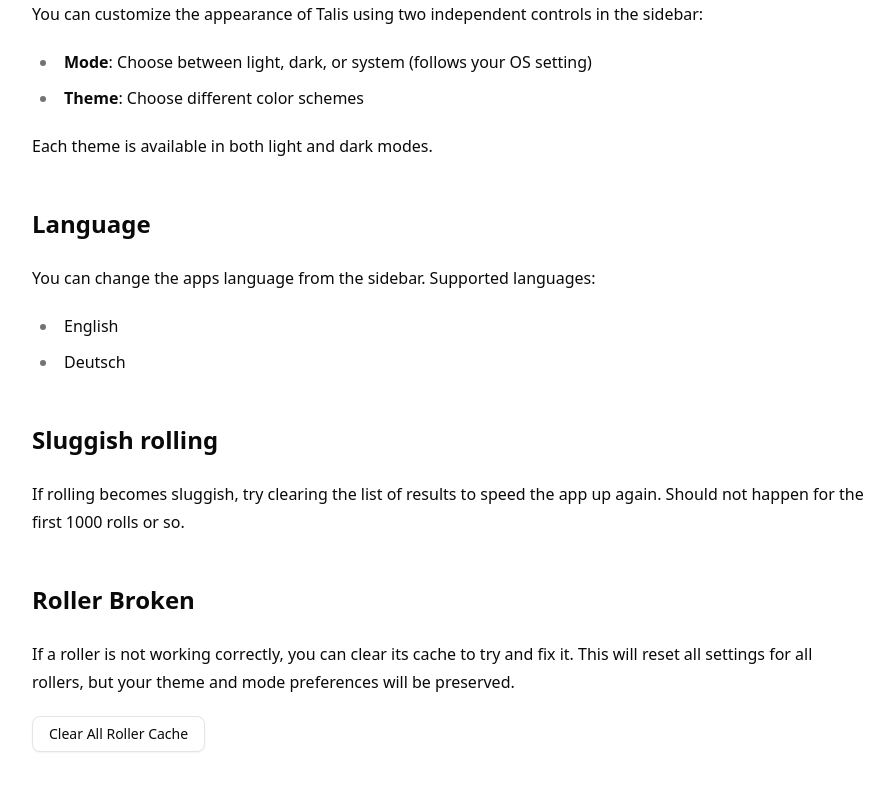
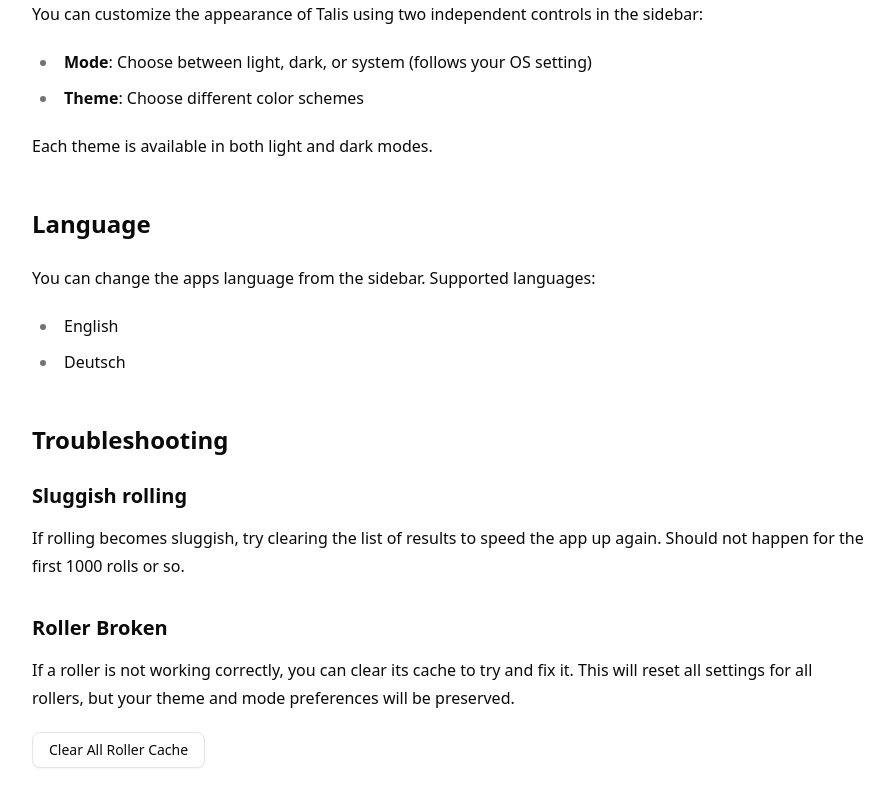
Before and after one commit to HoverBaum/talis, a Next.js app: page /en/pages/about in a window 1280 px wide. Shown: the part 896-1696 px from the top of the page, without its empty margins (320-1214 px from the left). Built offline with nearby package versions, Linux system fonts and the light colour scheme.

Commit message:
📚 troubleshooting section in about page

```diff
--- a/app/[locale]/pages/about/about.de.mdx
+++ b/app/[locale]/pages/about/about.de.mdx
@@ -39,11 +39,13 @@ Du kannst die Sprache der App in der Seitenleiste ändern. Unterstützte Sprache
 
 Einige Inhalte stehen nur in Englisch zur Verfügung.
 
-## Langsames Würfeln
+## Fehlerbehebung
+
+### Langsames Würfeln
 
 Wenn das Würfeln langsam wird, versuche die Liste der Ergebnisse zu löschen, um die App wieder zu beschleunigen. Dies sollte für die ersten 1000 Würfe oder so nicht passieren.
 
-## Würfel-App defekt
+### Würfel-App defekt
 
 Wenn eine Würfel-App nicht korrekt funktioniert, kannst du den Cache löschen, um es zu beheben. Dies setzt alle Einstellungen für alle Würfel-Apps zurück, aber deine Theme- und Modus-Präferenzen bleiben erhalten.
 
--- a/app/[locale]/pages/about/about.en.mdx
+++ b/app/[locale]/pages/about/about.en.mdx
@@ -37,11 +37,13 @@ You can change the apps language from the sidebar. Supported languages:
 - English
 - Deutsch
 
-## Sluggish rolling
+## Troubleshooting
+
+### Sluggish rolling
 
 If rolling becomes sluggish, try clearing the list of results to speed the app up again. Should not happen for the first 1000 rolls or so.
 
-## Roller Broken
+### Roller Broken
 
 If a roller is not working correctly, you can clear its cache to try and fix it. This will reset all settings for all rollers, but your theme and mode preferences will be preserved.
 
--- a/i18n/en.json
+++ b/i18n/en.json
@@ -156,7 +156,7 @@
   },
   "About": {
     "rollerBroken": "Roller Broken",
-    "rollerBrokenDescription": "If a roller is not working correctly, you can clear its cache to try and fix it. This will reset all settings for all rollers, but your theme and mode preferences will be preserved.",
+    "rollerBrokenDescription": "If a roller is not working correctly, you can clear the cache to try and fix it. This will reset all settings for all rollers, but your theme and mode preferences will be preserved.",
     "clearCacheButton": "Clear All Roller Cache",
     "clearCacheDialogTitle": "Clear All Roller Cache?",
     "clearCacheDialogDescription": "This will clear all settings for all rollers. Your theme and mode preferences will be preserved. This action cannot be undone.",
```
